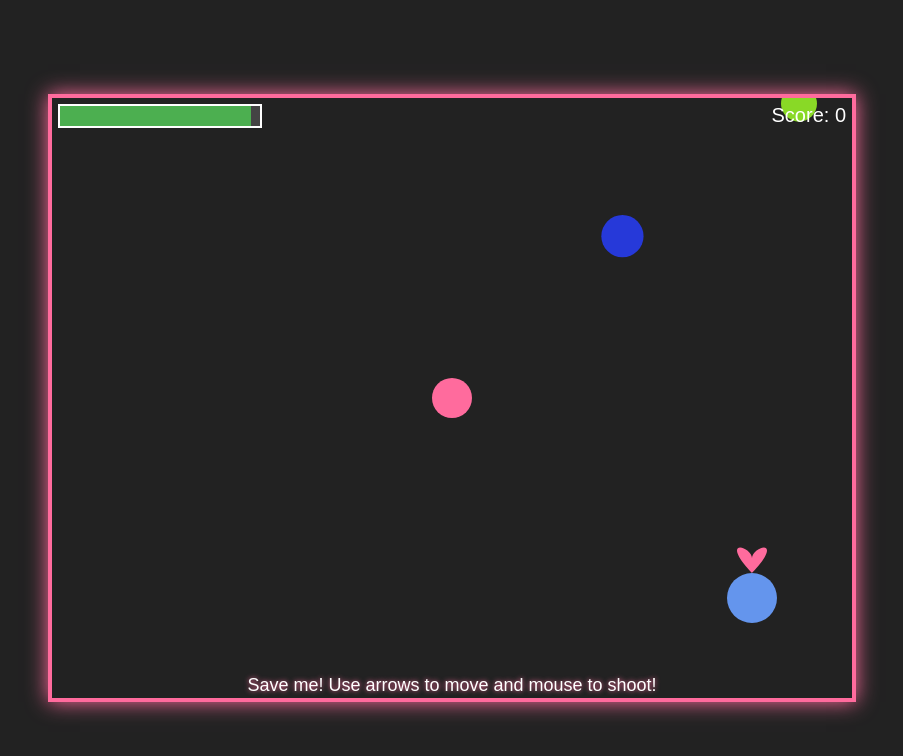
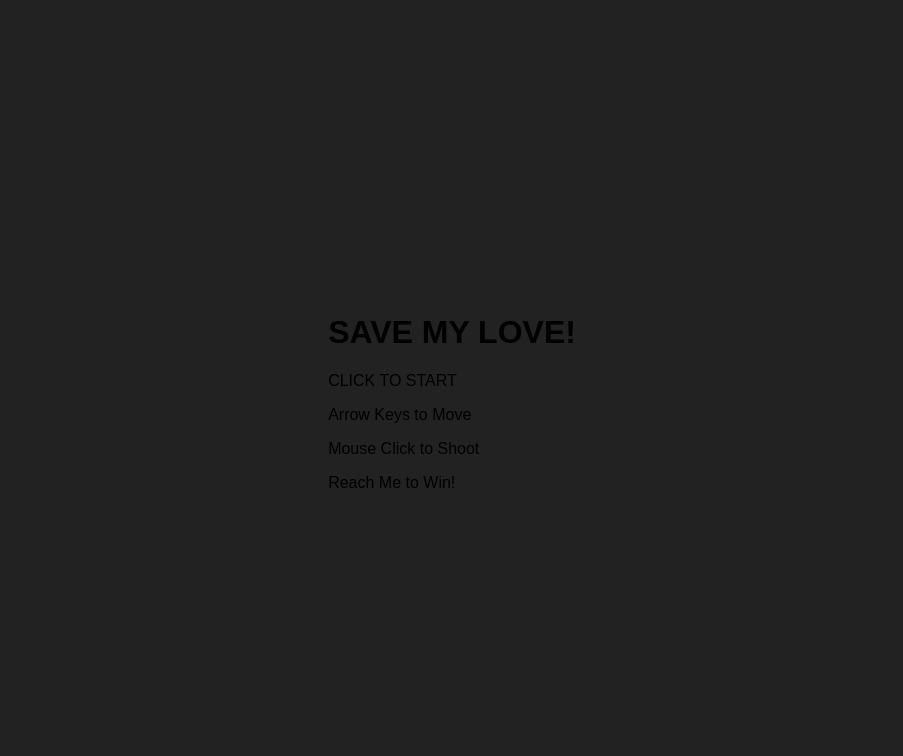
Before and after one commit to KeaneRain/Save-My-Love, a plain HTML site: page index.html in a window 1280 px wide. Shown: the whole page, without its empty margins (188-1091 px from the left). Drawn offline with Linux system fonts and the light colour scheme.

Commit message:
Update index.html

```diff
--- a/index.html
+++ b/index.html
@@ -5,7 +5,17 @@
     <link rel="stylesheet" href="style.css">
 </head>
 <body>
-    <div id="gameContainer">
+    <div id="titleScreen">
+        <h1>SAVE MY LOVE!</h1>
+        <div id="startButton">CLICK TO START</div>
+        <div id="controls">
+            <p>Arrow Keys to Move</p>
+            <p>Mouse Click to Shoot</p>
+            <p>Reach Me to Win!</p>
+        </div>
+    </div>
+
+    <div id="gameContainer" style="display:none;">
         <canvas id="gameCanvas"></canvas>
         <div id="healthBarContainer">
             <div id="healthBar"></div>
```
